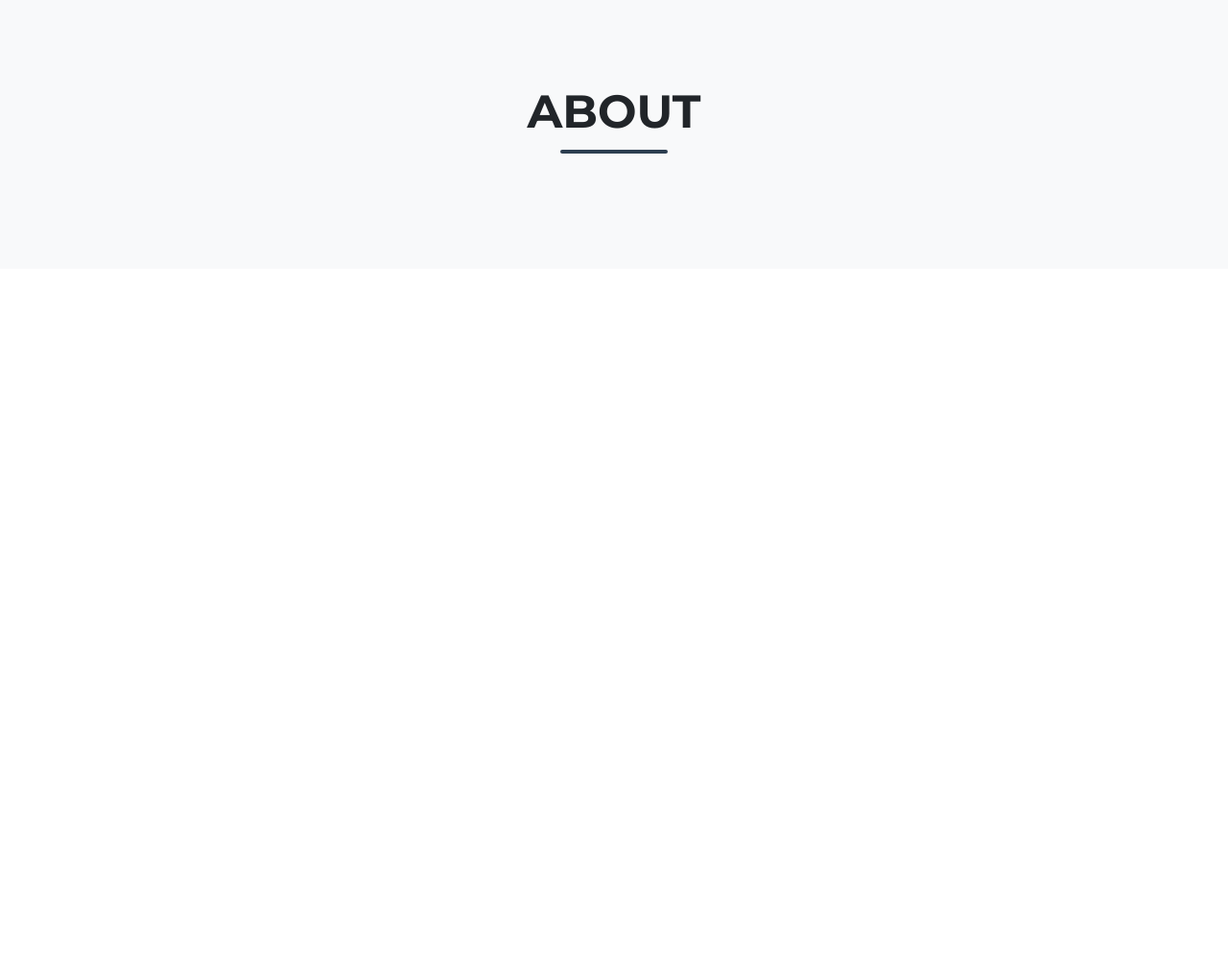
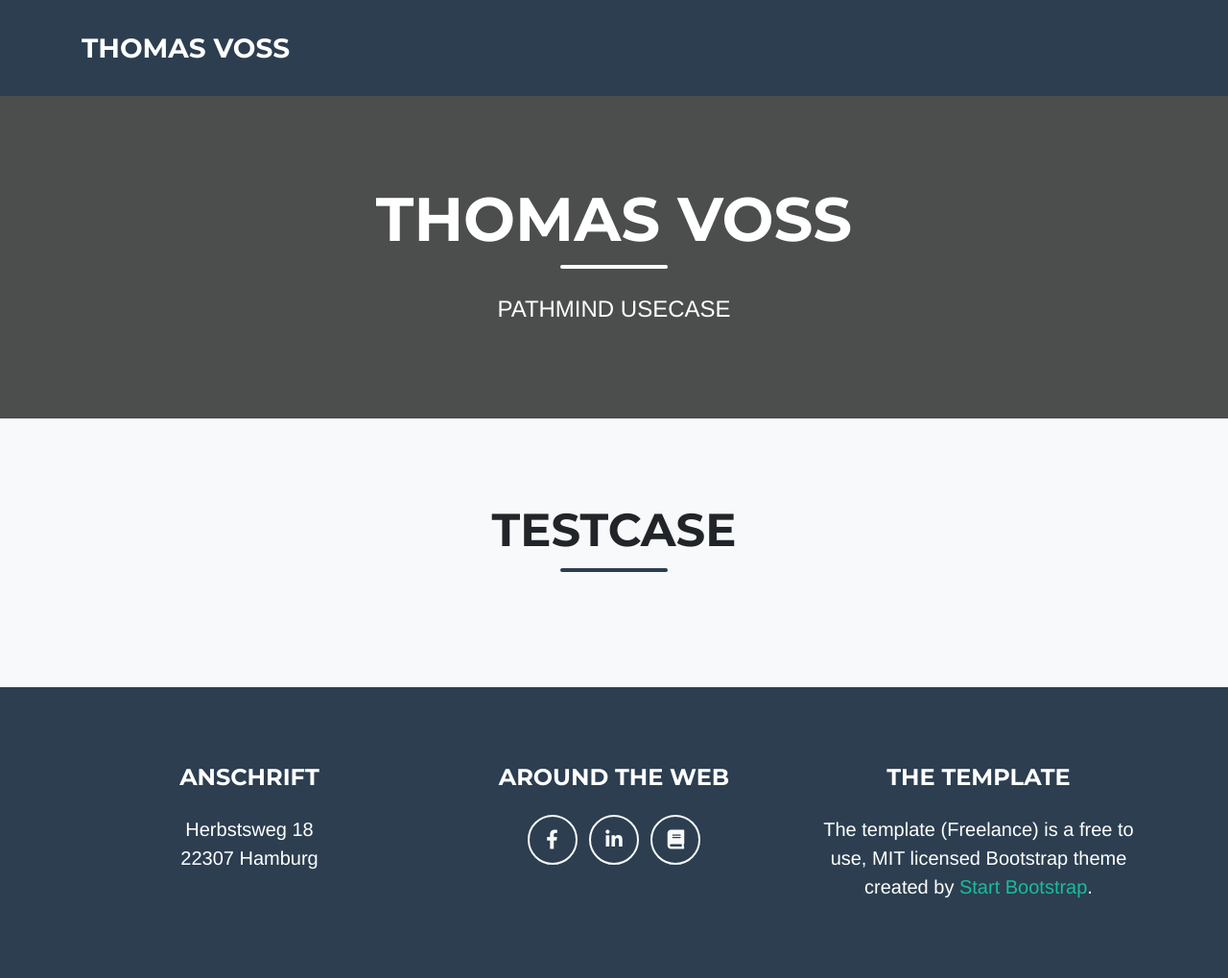
Before and after one commit to ThomasVoss/ThomasVoss.github.io, a website: page Pathmind/index.html in a window 1280 px wide. Shown: the whole page at 96% size. Before the commit the page ends 800 px from the top, so only its background shows below. Drawn offline with nearby package versions, Linux system fonts and the light colour scheme; files that its build step writes are made by us from their sources.

Commit message:
general setup of the page works now

```diff
--- a/Pathmind/index.html
+++ b/Pathmind/index.html
@@ -11,39 +11,114 @@
 	<title>Thomas Voss - Hompage</title>
 
    	<!-- Custom fonts for this theme -->
-	<link href="vendor/fontawesome-free/css/all.min.css" rel="stylesheet" type="text/css">
+	<link href="../vendor/fontawesome-free/css/all.min.css" rel="stylesheet" type="text/css">
 	<link href="https://fonts.googleapis.com/css?family=Montserrat:400,700" rel="stylesheet" type="text/css">
 	<link href="https://fonts.googleapis.com/css?family=Lato:400,700,400italic,700italic" rel="stylesheet" type="text/css">
 
 	<!-- Theme CSS -->
-	<link href="css/freelancer.css" rel="stylesheet">
-	<link href="css/timeline.css" rel="stylesheet">
+	<link href="../css/freelancer.css" rel="stylesheet">
+	<link href="../css/timeline.css" rel="stylesheet">
 
 </head>
+
+
+<!-- Navigation -->
+<nav class="navbar navbar-expand-lg bg-secondary text-uppercase fixed-top" id="mainNav">
+    <div class="container">
+        <a class="navbar-brand js-scroll-trigger" href="#page-top">Thomas Voss</a>
+    </div>
+</nav>
+
+<!-- Masthead -->
+<header class="masthead bg-primary text-white text-center">
+    <div class="container d-flex align-items-center flex-column">
+
+    <!-- Masthead Avatar Image
+    <img class="masthead-avatar mb-5" src="img/avataaars.svg" alt=""> -->
+
+    <!-- Masthead Heading -->
+    <h1 class="masthead-heading text-uppercase mb-0">Thomas Voss</h1>
+
+    <!-- Icon Divider -->
+    <div class="divider-custom divider-light">
+    <div class="divider-custom-line"></div>
+    </div>
+
+    <!-- Masthead Subheading -->
+    <p class="masthead-subheading font-weight-light mb-0">PATHMIND USECASE</p>
+
+	</div>
+</header>
 
 <body id="page-top">
 
 <!-- About Section -->
 <section class="page-section bg-light text-black mb-0" id="about">
     <div class="container">
-
     <!-- About Section Heading -->
-      <h2 class="page-section-heading text-center text-uppercase text-black">About</h2>
+    <h2 class="page-section-heading text-center text-uppercase text-black">Testcase</h2>
 
     <!-- Icon Divider -->
     <div class="divider-custom divider-dark">
         <div class="divider-custom-line"></div>
     </div>
 
- 		  <p class="lead">
+    </div>
+</section>
 
+</body>
 
-        </p>
+  <!-- Bootstrap core JavaScript -->
+  <script src="../vendor/jquery/jquery.min.js"></script>
+  <script src="../vendor/bootstrap/js/bootstrap.bundle.min.js"></script>
+
+  <!-- Plugin JavaScript -->
+  <script src="../vendor/jquery-easing/jquery.easing.min.js"></script>
+
+  <!-- Contact Form JavaScript -->
+  <script src="../js/jqBootstrapValidation.js"></script>
+  <script src="../js/contact_me.js"></script>
+
+  <!-- Custom scripts for this template -->
+  <script src="../js/freelancer.min.js"></script>
+
+</body>
+  <!-- Footer -->
+<footer class="footer text-center">
+    <div class="container">
+      <div class="row">
+
+        <!-- Footer Location -->
+        <div class="col-lg-4 mb-5 mb-lg-0">
+          <h4 class="text-uppercase mb-4">Anschrift</h4>
+          <p class="lead mb-0">Herbstsweg 18
+            <br>22307 Hamburg</p>
+        </div>
+
+        <!-- Footer Social Icons -->
+        <div class="col-lg-4 mb-5 mb-lg-0">
+          <h4 class="text-uppercase mb-4">Around the Web</h4>
+          <a class="btn btn-outline-light btn-social mx-1" href="https://www.facebook.com/vossens">
+            <i class="fab fa-fw fa-facebook-f"></i>
+          </a>
+           <a class="btn btn-outline-light btn-social mx-1" href="https://www.linkedin.com/in/thomas-voss-453163131/">
+            <i class="fab fa-fw fa-linkedin-in"></i>
+          </a>
+          <a class="btn btn-outline-light btn-social mx-1" href="https://scholar.google.com/citations?user=I4TNb6IAAAAJ&hl=de">
+            <i class="fa fa-book"></i>
+          </a>
+
+        </div>
+
+        <!-- Footer About Text -->
+        <div class="col-lg-4">
+          <h4 class="text-uppercase mb-4">The Template</h4>
+          <p class="lead mb-0">The template (Freelance) is a free to use, MIT licensed Bootstrap theme created by
+            <a href="http://startbootstrap.com">Start Bootstrap</a>.</p>
+        </div>
+
       </div>
     </div>
 
-
-
-    </div>
-  </section>
-</body>
+</footer>
+</html>
```
Lines whose indentation alone changed are shown as unchanged.
